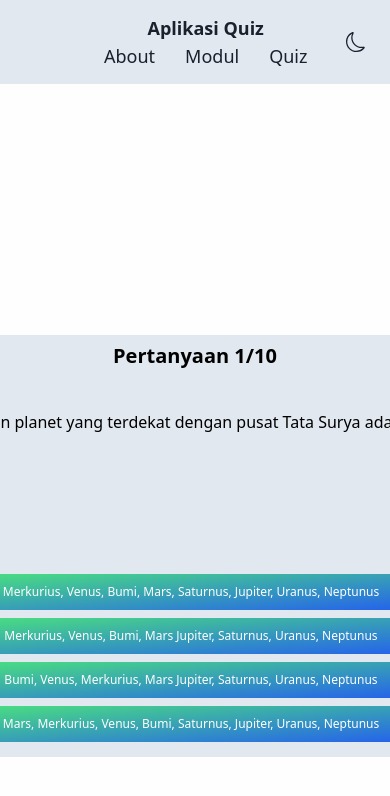
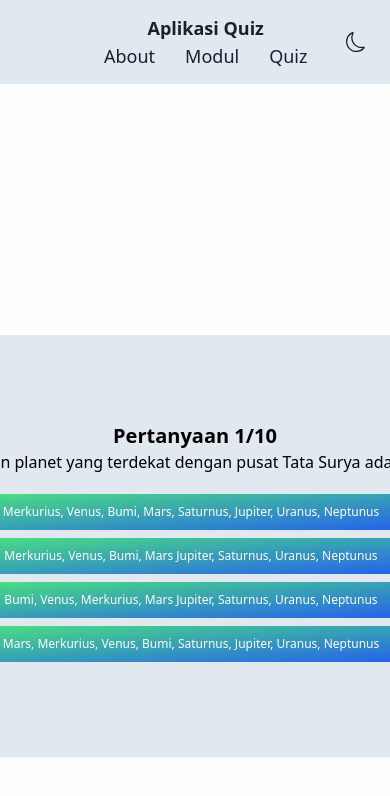
Before and after one commit to sugiartofahmi/react-quizapp, a React (Vite) app: page /quiz in a window 390 px wide. Shown: the top 796 px of the page. Built offline with nearby package versions, Linux system fonts and the light colour scheme.

Commit message:
Update Responsive

```diff
--- a/src/views/Quiz/index.jsx
+++ b/src/views/Quiz/index.jsx
@@ -138,16 +138,14 @@ const Quiz = () => {
             </div>
           ) : (
             <>
-              <div className=" text-center flex flex-col gap-y-10 pb-10">
+              <div className=" text-center flex flex-col ">
                 <h1 className="font-bold text-xl">
                   Pertanyaan {currentQuestion + 1}
                   <span>/{questions.length}</span>
                 </h1>
-                <h1 className="mb-10 pb-10">
-                  {questions[currentQuestion].questionText}
-                </h1>
+                <h1 className="">{questions[currentQuestion].questionText}</h1>
               </div>
-              <div className="text-center flex flex-col mx-10 ">
+              <div className="text-center flex md:flex-row flex-col mx-10 ">
                 {questions[currentQuestion].answerOptions.map(
                   (answerOption) => (
                     <button
```
